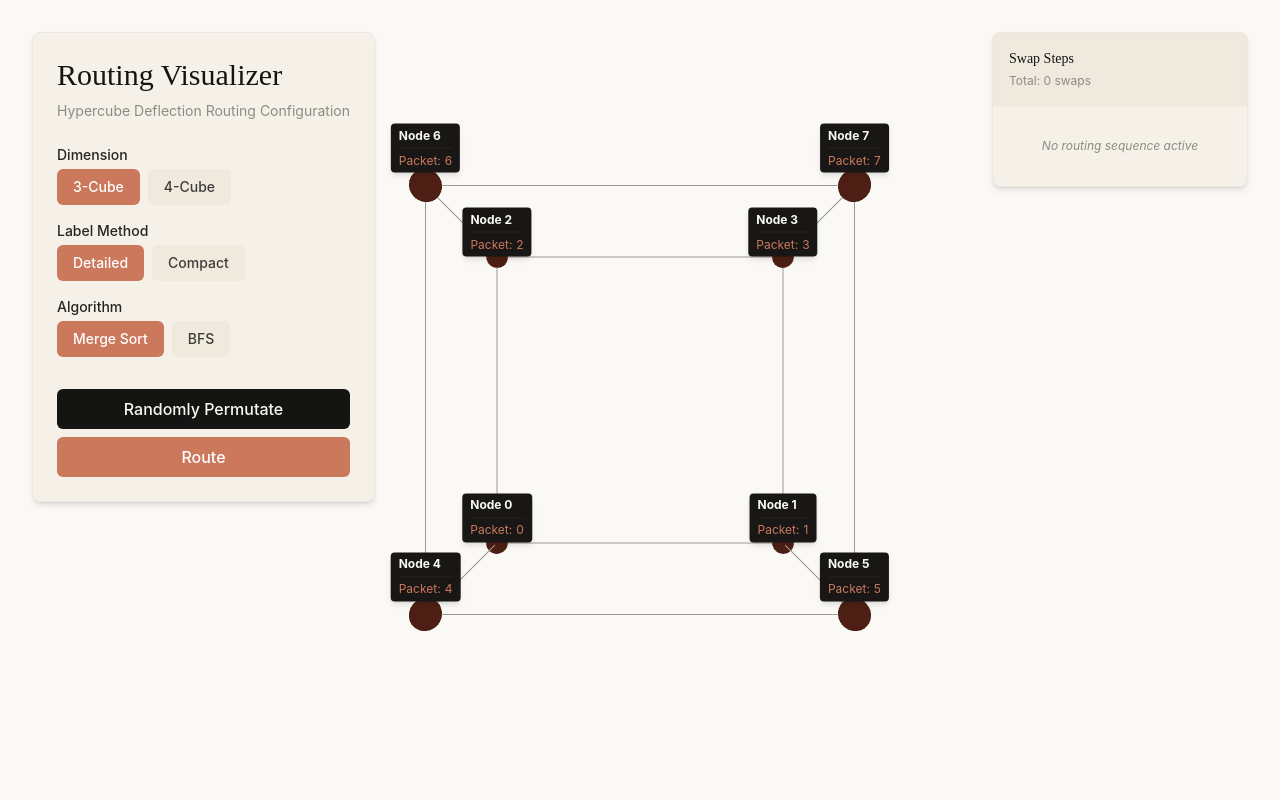
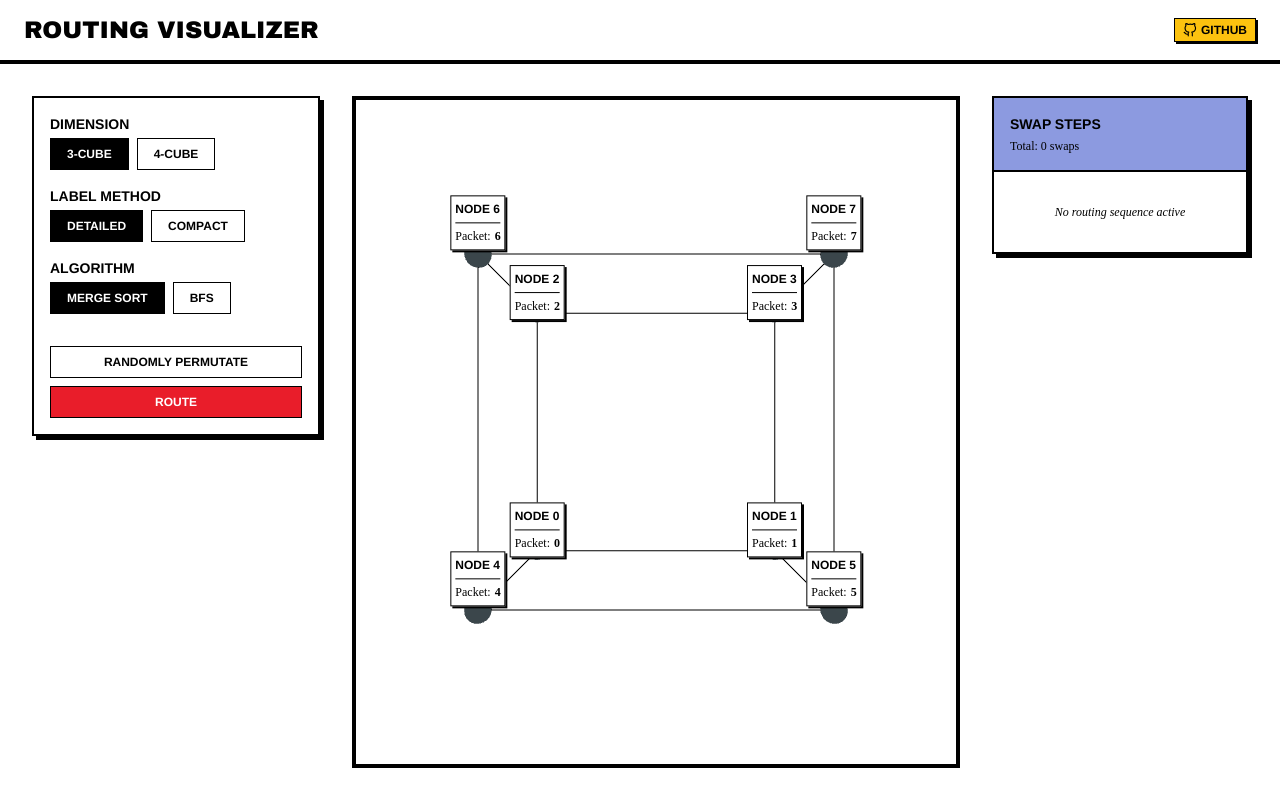
Before and after one commit to thisiselijah/ubperm-routing, a Next.js app in the folder website/: page / in a window 1280 px wide. Built offline with nearby package versions, Linux system fonts and the light colour scheme.

Commit message:
Update UI to match 1996 Dell design system

```diff
--- a/website/src/app/globals.css
+++ b/website/src/app/globals.css
@@ -1,50 +1,47 @@
 @import "tailwindcss";
 
 @theme {
-  --color-primary: #cc785c;
-  --color-primary-active: #a9583e;
-  --color-primary-disabled: #e6dfd8;
-  --color-ink: #141413;
-  --color-body: #3d3d3a;
-  --color-body-strong: #252523;
-  --color-muted: #6c6a64;
-  --color-muted-soft: #8e8b82;
-  --color-hairline: #e6dfd8;
-  --color-hairline-soft: #ebe6df;
-  --color-canvas: #faf9f5;
-  --color-surface-soft: #f5f0e8;
-  --color-surface-card: #efe9de;
-  --color-surface-cream-strong: #e8e0d2;
-  --color-surface-dark: #181715;
-  --color-surface-dark-elevated: #252320;
-  --color-surface-dark-soft: #1f1e1b;
+  --color-primary: #e91d2a;
   --color-on-primary: #ffffff;
-  --color-on-dark: #faf9f5;
-  --color-on-dark-soft: #a09d96;
-  --color-accent-teal: #5db8a6;
-  --color-accent-amber: #e8a55a;
-  --color-success: #5db872;
-  --color-warning: #d4a017;
-  --color-error: #c64545;
+  --color-canvas: #ffffff;
+  --color-surface: #ffffff;
+  --color-ink: #000000;
+  --color-frame-ink: #000000;
+  --color-yellow-sticker: #fcc20f;
+  --color-purple-stripe: #6a26a4;
+  --color-link: #0000ee;
 
-  --font-display: "Copernicus", "Tiempos Headline", serif;
-  --font-sans: "StyreneB", "Inter", sans-serif;
+  --color-tint-olive: #8e8a25;
+  --color-tint-sage: #b3bd95;
+  --color-tint-salmon: #d77a7a;
+  --color-tint-peach: #e6915d;
+  --color-tint-lime: #c0d4a7;
+  --color-tint-sky: #9ab6c8;
+  --color-tint-steel: #a5b8c0;
+  --color-tint-periwinkle: #8c9ae0;
+
+  --font-display: "Arial Black", "Arial", sans-serif;
+  --font-heading: "Helvetica", "Arial", sans-serif;
+  --font-body: "Times New Roman", "Times", serif;
 }
 
 body {
   background-color: var(--color-canvas);
-  color: var(--color-body);
-  font-family: var(--font-sans);
+  color: var(--color-ink);
+  font-family: var(--font-body);
+  margin: 0;
+  padding: 0;
+  height: 100vh;
+  box-sizing: border-box;
 }
 
-h1,
-h2,
-h3,
-h4,
-h5,
-h6 {
+h1, h2, h3, h4, h5, h6 {
   font-family: var(--font-display);
   color: var(--color-ink);
+}
+
+.font-heading {
+  font-family: var(--font-heading);
 }
 
 @keyframes packet-spin {
--- a/website/src/app/page.tsx
+++ b/website/src/app/page.tsx
@@ -167,57 +167,63 @@ export default function Home() {
 
   return (
     <main className="h-screen w-screen flex flex-col items-center justify-center relative overflow-hidden bg-[var(--color-canvas)]">
-      <div className="absolute top-8 left-8 z-10 p-6 bg-[var(--color-surface-soft)] rounded-lg shadow-md border border-[var(--color-hairline-soft)] max-w-sm">
-        <h1 className="text-3xl mb-2 text-[var(--color-ink)]">Routing Visualizer</h1>
-        <p className="text-[var(--color-muted-soft)] mb-6 text-sm">
-            Hypercube Deflection Routing Configuration
-        </p>
+      {/* Top Header */}
+      <div className="absolute top-0 left-0 right-0 h-16 bg-white text-black px-6 flex items-center justify-between border-b-[4px] border-black z-20">
+        <h1 className="text-2xl font-display font-black uppercase m-0 leading-none">Routing Visualizer</h1>
+        <a href="https://github.com/thisiselijah/ubperm-routing.git" target="_blank" rel="noopener noreferrer" className="flex items-center gap-1 bg-[var(--color-yellow-sticker)] text-black border border-black px-2 py-1 shadow-[2px_2px_0_#000]">
+          <svg viewBox="0 0 24 24" width="14" height="14" stroke="currentColor" strokeWidth="2" fill="none" strokeLinecap="round" strokeLinejoin="round">
+            <path d="M9 19c-5 1.5-5-2.5-7-3m14 6v-3.87a3.37 3.37 0 0 0-.94-2.61c3.14-.35 6.44-1.54 6.44-7A5.44 5.44 0 0 0 20 4.77 5.07 5.07 0 0 0 19.91 1S18.73.65 16 2.48a13.38 13.38 0 0 0-7 0C6.27.65 5.09 1 5.09 1A5.07 5.07 0 0 0 5 4.77a5.44 5.44 0 0 0-1.5 3.78c0 5.42 3.3 6.61 6.44 7A3.37 3.37 0 0 0 9 18.13V22"></path>
+          </svg>
+          <span className="font-heading font-bold uppercase text-[12px] leading-none">GitHub</span>
+        </a>
+      </div>
 
+      <div className="absolute top-24 left-8 z-10 p-4 bg-white shadow-[4px_4px_0_#000] border-2 border-black w-72">
         <div className="mb-4">
-            <span className="block text-sm font-medium mb-1 text-[var(--color-body-strong)]">Dimension</span>
+            <span className="block text-sm font-heading font-bold mb-1 uppercase">Dimension</span>
             <div className="flex gap-2">
                 <button
                   onClick={() => handleDimensionChange(3)}
-                  className={`px-4 py-2 rounded-md text-sm font-medium transition-colors ${state.dimension === 3 ? 'bg-[var(--color-primary)] text-white' : 'bg-[var(--color-surface-card)] text-[var(--color-body)]'}`}
+                  className={`px-4 py-1.5 text-[12px] font-heading font-bold uppercase border border-black ${state.dimension === 3 ? 'bg-black text-white' : 'bg-white text-black'}`}
                 >3-Cube</button>
                 <button
                   onClick={() => handleDimensionChange(4)}
-                  className={`px-4 py-2 rounded-md text-sm font-medium transition-colors ${state.dimension === 4 ? 'bg-[var(--color-primary)] text-white' : 'bg-[var(--color-surface-card)] text-[var(--color-body)]'}`}
+                  className={`px-4 py-1.5 text-[12px] font-heading font-bold uppercase border border-black ${state.dimension === 4 ? 'bg-black text-white' : 'bg-white text-black'}`}
                 >4-Cube</button>
             </div>
         </div>
 
         <div className="mb-4">
-            <span className="block text-sm font-medium mb-1 text-[var(--color-body-strong)]">Label Method</span>
+            <span className="block text-sm font-heading font-bold mb-1 uppercase">Label Method</span>
             <div className="flex gap-2">
                 <button
                   onClick={() => setDisplayMethod('text')}
-                  className={`px-4 py-2 rounded-md text-sm font-medium transition-colors ${displayMethod === 'text' ? 'bg-[var(--color-primary)] text-white' : 'bg-[var(--color-surface-card)] text-[var(--color-body)]'}`}
+                  className={`px-4 py-1.5 text-[12px] font-heading font-bold uppercase border border-black ${displayMethod === 'text' ? 'bg-black text-white' : 'bg-white text-black'}`}
                 >Detailed</button>
                 <button
                   onClick={() => setDisplayMethod('color')}
-                  className={`px-4 py-2 rounded-md text-sm font-medium transition-colors ${displayMethod === 'color' ? 'bg-[var(--color-primary)] text-white' : 'bg-[var(--color-surface-card)] text-[var(--color-body)]'}`}
+                  className={`px-4 py-1.5 text-[12px] font-heading font-bold uppercase border border-black ${displayMethod === 'color' ? 'bg-black text-white' : 'bg-white text-black'}`}
                 >Compact</button>
             </div>
             {displayMethod === 'color' && (
-                <p className="mt-2 text-xs text-[var(--color-muted-soft)]">
-                    Format: <span className="text-[var(--color-ink)]">Node</span> | <span className="text-[var(--color-primary)] font-medium">Packet</span>
+                <p className="mt-2 text-xs font-body">
+                    Format: <span className="font-bold">Node</span> | <span className="text-[var(--color-primary)] font-bold">Packet</span>
                 </p>
             )}
         </div>
 
         <div className="mb-4">
-            <span className="block text-sm font-medium mb-1 text-[var(--color-body-strong)]">Algorithm</span>
+            <span className="block text-sm font-heading font-bold mb-1 uppercase">Algorithm</span>
             <div className="flex gap-2">
                 <button
                   onClick={() => setAlgo('merge')}
                   disabled={isRouting}
-                  className={`px-4 py-2 rounded-md text-sm font-medium transition-colors ${algo === 'merge' ? 'bg-[var(--color-primary)] text-white' : 'bg-[var(--color-surface-card)] text-[var(--color-body)]'} disabled:opacity-50`}
+                  className={`px-4 py-1.5 text-[12px] font-heading font-bold uppercase border border-black ${algo === 'merge' ? 'bg-black text-white' : 'bg-white text-black'} disabled:opacity-50`}
                 >Merge Sort</button>
                 <button
                   onClick={() => setAlgo('bfs')}
                   disabled={isRouting}
-                  className={`px-4 py-2 rounded-md text-sm font-medium transition-colors ${algo === 'bfs' ? 'bg-[var(--color-primary)] text-white' : 'bg-[var(--color-surface-card)] text-[var(--color-body)]'} disabled:opacity-50`}
+                  className={`px-4 py-1.5 text-[12px] font-heading font-bold uppercase border border-black ${algo === 'bfs' ? 'bg-black text-white' : 'bg-white text-black'} disabled:opacity-50`}
                 >BFS</button>
             </div>
         </div>
@@ -225,7 +231,7 @@ export default function Home() {
         <button
           onClick={handleShuffle}
           disabled={isRouting}
-          className="w-full mt-4 bg-[var(--color-ink)] hover:bg-[var(--color-body-strong)] disabled:opacity-50 text-[var(--color-canvas)] px-4 py-2 rounded-md font-medium transition-colors"
+          className="w-full mt-4 bg-white text-black border border-black px-4 py-1.5 text-[12px] font-heading font-bold uppercase disabled:opacity-50"
         >
           Randomly Permutate
         </button>
@@ -233,43 +239,37 @@ export default function Home() {
         <button
           onClick={handleRoute}
           disabled={isRouting}
-          className="w-full mt-2 bg-[var(--color-primary)] hover:bg-[var(--color-primary-active)] disabled:opacity-50 text-[var(--color-on-primary)] px-4 py-2 rounded-md font-medium transition-colors flex items-center justify-center gap-2"
+          className="w-full mt-2 bg-[var(--color-primary)] text-white border border-black px-4 py-1.5 text-[12px] font-heading font-bold uppercase disabled:opacity-50"
         >
-          {isRouting ? (
-            <>
-              <svg className="animate-spin h-4 w-4 text-white" xmlns="http://www.w3.org/2000/svg" fill="none" viewBox="0 0 24 24">
-                <circle className="opacity-25" cx="12" cy="12" r="10" stroke="currentColor" strokeWidth="4"></circle>
-                <path className="opacity-75" fill="currentColor" d="M4 12a8 8 0 018-8V0C5.373 0 0 5.373 0 12h4zm2 5.291A7.962 7.962 0 014 12H0c0 3.042 1.135 5.824 3 7.938l3-2.647z"></path>
-              </svg>
-              Routing...
-            </>
-          ) : "Route"}
+          {isRouting ? "Routing..." : "Route"}
         </button>
       </div>
 
       {/* Right panel: Swap Steps */}
-      <div className="absolute top-8 right-8 z-10 w-64 max-h-[80vh] flex flex-col bg-[var(--color-surface-soft)] rounded-lg shadow-md border border-[var(--color-hairline-soft)] overflow-hidden">
-        <div className="p-4 border-b border-[var(--color-hairline-soft)] bg-[var(--color-surface-card)]">
-          <h2 className="font-medium text-sm text-[var(--color-ink)]">Swap Steps</h2>
-          <div className="text-xs text-[var(--color-muted-soft)] mt-1">Total: {swapList.length} swaps</div>
+      <div className="absolute top-24 right-8 z-10 w-64 max-h-[80vh] flex flex-col bg-white border-2 border-black shadow-[4px_4px_0_#000] overflow-hidden">
+        <div className="p-4 border-b-2 border-black bg-[var(--color-tint-periwinkle)]">
+          <h2 className="font-heading font-bold text-sm uppercase m-0">Swap Steps</h2>
+          <div className="text-xs font-body mt-1">Total: {swapList.length} swaps</div>
         </div>
-        <div ref={stepListRef} className="flex-1 overflow-y-auto p-4 space-y-2">
+        <div ref={stepListRef} className="flex-1 overflow-y-auto p-4 space-y-2 font-body">
           {swapList.map((swap, idx) => (
-            <div key={idx} className={`p-2 rounded text-xs border ${idx === currentStep ? 'bg-[var(--color-surface-cream-strong)] border-[var(--color-ink)] text-[var(--color-ink)] font-medium' : 'bg-[var(--color-surface-card)] border-[var(--color-hairline-soft)] text-[var(--color-body)]'}`}>
+            <div key={idx} className={`p-2 text-xs border border-black ${idx === currentStep ? 'bg-black text-white font-bold' : 'bg-white text-black'}`}>
               <span className="font-bold">Step {idx + 1}:</span> Node {swap.node1} ↔ Node {swap.node2}
             </div>
           ))}
           {swapList.length === 0 && (
-            <div className="text-xs text-[var(--color-muted-soft)] text-center italic py-4">No routing sequence active</div>
+            <div className="text-xs text-center italic py-4">No routing sequence active</div>
           )}
         </div>
       </div>
 
-      <div className="w-full h-full">
-        <Canvas camera={{ position: [0, 0, 10], fov: 50 }}>
-          <OrbitControls makeDefault />
-          <Hypercube dimension={state.dimension} nodes={state.nodes} displayMethod={displayMethod} shuffleTrigger={shuffleTrigger} activeSwap={activeSwap} />
-        </Canvas>
+      <div className="w-full h-full pt-24 pb-8 pl-[352px] pr-[320px]">
+        <div className="w-full h-full bg-white border-4 border-black overflow-hidden relative">
+          <Canvas camera={{ position: [0, 0, 10], fov: 50 }}>
+            <OrbitControls makeDefault />
+            <Hypercube dimension={state.dimension} nodes={state.nodes} displayMethod={displayMethod} shuffleTrigger={shuffleTrigger} activeSwap={activeSwap} />
+          </Canvas>
+        </div>
       </div>
     </main>
   );
--- a/website/src/components/Hypercube.tsx
+++ b/website/src/components/Hypercube.tsx
@@ -11,29 +11,37 @@ interface NodeProps {
   position: [number, number, number];
   displayMethod: 'text' | 'color';
   shuffleTrigger: number;
+  isSwapping?: boolean | null;
 }
 
-const Node = ({ id, packet, position, displayMethod, shuffleTrigger }: NodeProps) => {
+const Node = ({ id, packet, position, displayMethod, shuffleTrigger, isSwapping }: NodeProps) => {
+  const activeColor = "#e91d2a"; // Dell red for swapping nodes
+  const baseColor = "#a5b8c0"; // Steel tint for resting nodes
+
   return (
     <group position={position}>
       <mesh>
         <sphereGeometry args={[0.15, 32, 32]} />
-        <meshStandardMaterial color="#cc785c" />
+        <meshStandardMaterial
+          color={isSwapping ? activeColor : baseColor}
+          emissive="#000000"
+          emissiveIntensity={0}
+        />
       </mesh>
 
       <Html center position={[0, 0.35, 0]} className="pointer-events-none">
         {displayMethod === 'text' ? (
-          <div className="bg-[var(--color-surface-dark)] text-[var(--color-on-dark)] px-2 py-1 rounded text-xs whitespace-nowrap shadow-md">
-            <div className="font-bold border-b border-[var(--color-surface-dark-elevated)] mb-1 pb-1">Node {id}</div>
-            <div className="text-[var(--color-primary)] flex gap-1">
-              Packet: <span key={`${id}-${packet}`} className={shuffleTrigger > 0 ? "animate-spin-packet" : ""}>{packet}</span>
+          <div className="bg-white text-black border border-black p-1 font-body text-[12px] whitespace-nowrap shadow-[2px_2px_0_rgba(0,0,0,1)]">
+            <div className="font-heading font-bold border-b border-black mb-1 pb-1 uppercase">Node {id}</div>
+            <div className="flex gap-1">
+              Packet: <span key={`${id}-${packet}`} className={shuffleTrigger > 0 ? "text-[var(--color-primary)] font-bold animate-spin-packet inline-block" : "font-bold"}>{packet}</span>
             </div>
           </div>
         ) : (
-          <div className="bg-[var(--color-surface-dark)] px-1.5 py-0.5 rounded text-xs whitespace-nowrap shadow-md font-bold flex gap-1.5 border border-[var(--color-surface-dark-elevated)] shadow-lg shadow-black/20">
-            <span className="text-[var(--color-on-dark)]" title="Node ID">{id}</span>
-            <span className="text-[var(--color-surface-dark-elevated)]">|</span>
-            <span key={`${id}-${packet}`} className={`text-[var(--color-primary)] ${shuffleTrigger > 0 ? "animate-spin-packet" : ""}`} title="Packet ID">{packet}</span>
+          <div className="bg-white text-black border border-black px-1.5 py-0.5 font-heading font-bold text-[12px] whitespace-nowrap shadow-[1px_1px_0_rgba(0,0,0,1)] flex gap-1.5">
+            <span title="Node ID">{id}</span>
+            <span>|</span>
+            <span key={`${id}-${packet}`} className={`text-[var(--color-primary)] ${shuffleTrigger > 0 ? "animate-spin-packet inline-block" : ""}`} title="Packet ID">{packet}</span>
           </div>
         )}
       </Html>
@@ -97,14 +105,17 @@ export default function Hypercube({ dimension, nodes, displayMethod, shuffleTrig
           <Line
             key={`edge-${idx}`}
             points={pts}
-            color={isActive ? "#a9583e" : "#8e8b82"}
-            lineWidth={isActive ? 3 : 1}
+            color={isActive ? "#e91d2a" : "#000000"}
+            lineWidth={isActive ? 4 : 1}
           />
         );
       })}
-      {nodes.slice(0, numNodes).map((node, idx) => (
-        <Node key={node.id} id={node.id} packet={node.packet} position={positions[idx]} displayMethod={displayMethod} shuffleTrigger={shuffleTrigger} />
-      ))}
+      {nodes.slice(0, numNodes).map((node, idx) => {
+        const isSwapping = activeSwap && (activeSwap.node1 === node.id || activeSwap.node2 === node.id);
+        return (
+          <Node key={node.id} id={node.id} packet={node.packet} position={positions[idx]} displayMethod={displayMethod} shuffleTrigger={shuffleTrigger} isSwapping={isSwapping} />
+        );
+      })}
     </group>
   );
 }
```
Also changed, not shown: 1 other file (tests, documents, lock files or other folders).
